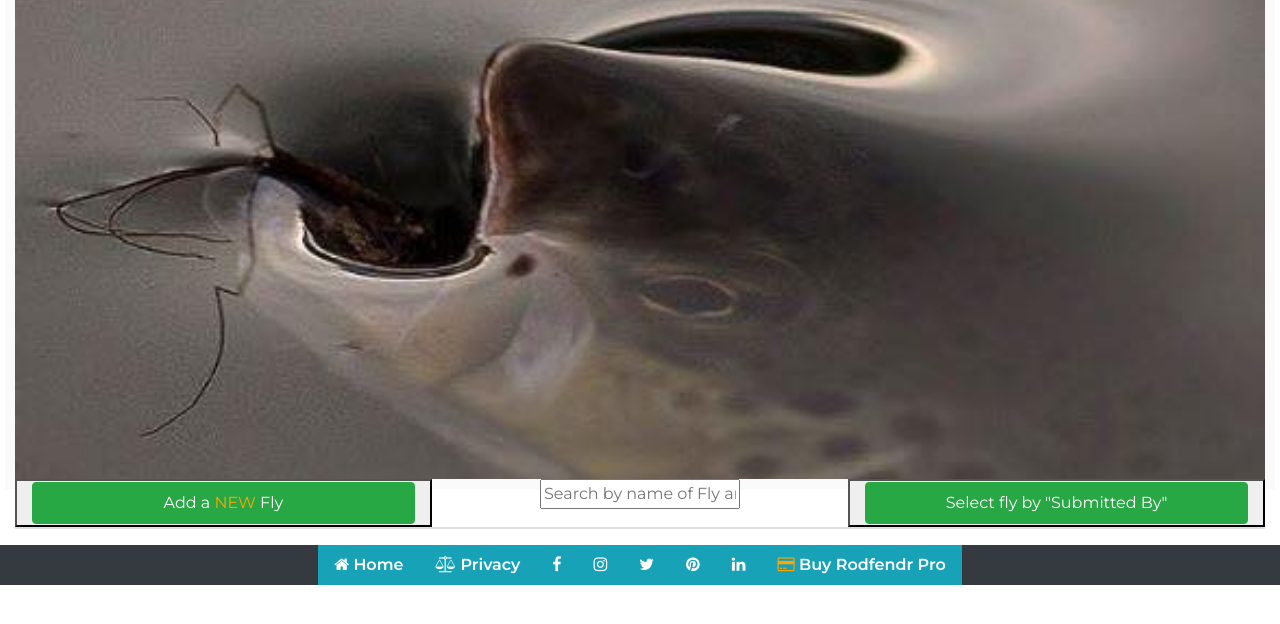
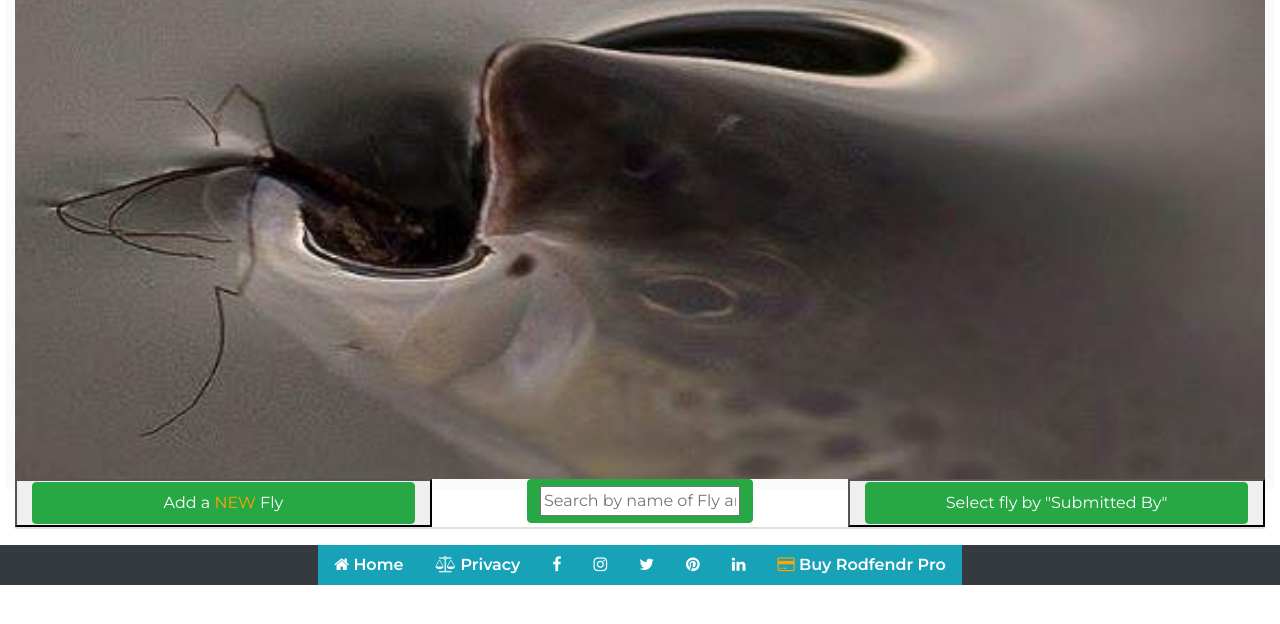
Before and after one commit to AlanOSheadev/Flies-fish-love, a Flask app: page / in a window 1280 px wide. Shown: the part 59-683 px from the top of the page. Run offline with Flask 2, Linux system fonts and the light colour scheme; data that the repository does not hold is empty; some libraries are stand-ins or nearby versions; some web fonts are replaced.

Commit message:
seperated search by rows

```diff
--- a/templates/fly.html
+++ b/templates/fly.html
@@ -2,10 +2,10 @@
 <div class="hero"></div>
 <div class="row">
     <button class="col-4"><a class="nav-link btn btn-success" href="{{url_for('add_fly')}}"> Add a <span style="color: orange">NEW</span> Fly </a></button>
-    <div class="col-4 search-bar d-flex justify-content-center">
-				<div class="row search-outline search-outline-home">
+    <div class="col-4 d-flex justify-content-center">
+				<div>
 					<form action="{{url_for('search_flyname')}}">
-						<input id="search" name="search" type="text" class="" placeholder="Search by name of Fly and press enter key" required>
+						<button class="btn btn-success"><input id="search" name="search" type="text" class="" placeholder="Search by name of Fly and press enter key" required></button>
                     </form>
 				</div>
 </div>
```
Also changed, not shown: templates/searchflyname.html (+15 -15 lines), static/image/error.png (renamed from static/image/erroe.png).
